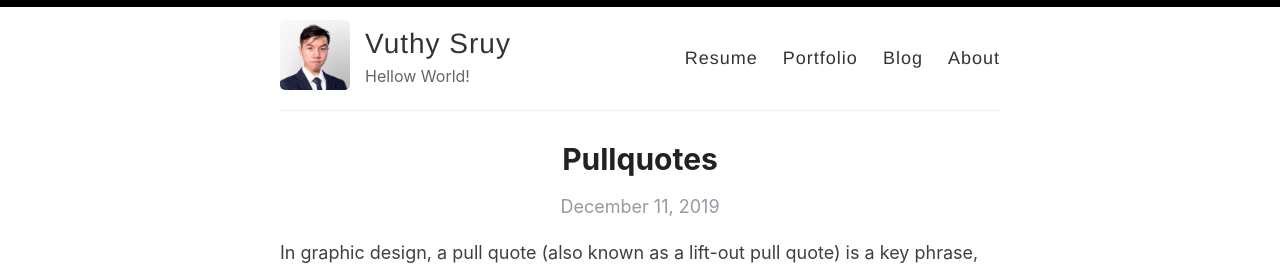
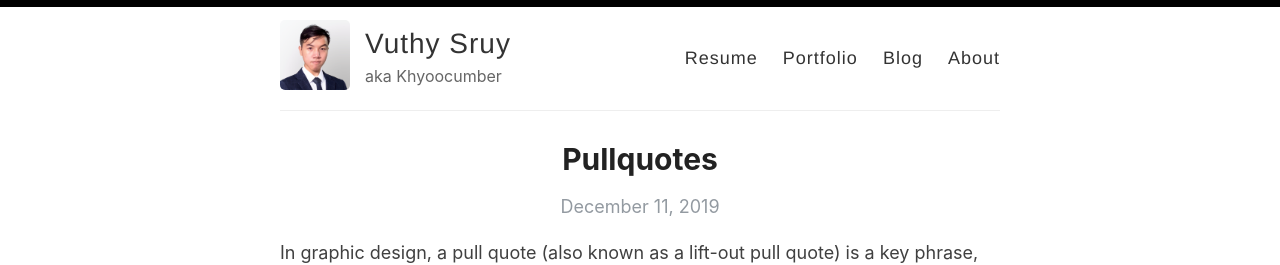
Before and after one commit to VuthySruy/VuthySruy.github.io, a Jekyll site: the page built from index.html, in a window 1280 px wide and 900 px high. Shown: the top 265 px of the window. Built offline with Jekyll 4.4.1, drawn with Linux system fonts in a browser that asks for light colours; the list of posts is cut into pages by our own code.

Commit message:
Update _config.yml

```diff
--- a/_config.yml
+++ b/_config.yml
@@ -9,7 +9,7 @@ name: Vuthy Sruy
 author: Vuthy Sruy
 
 # Short bio or description (displayed in the header)
-description: Hellow World!
+description: aka Khyoocumber
 # URL of your avatar or profile pic (you could use your GitHub profile pic)
 avatar: /images/profile.png
 
```
